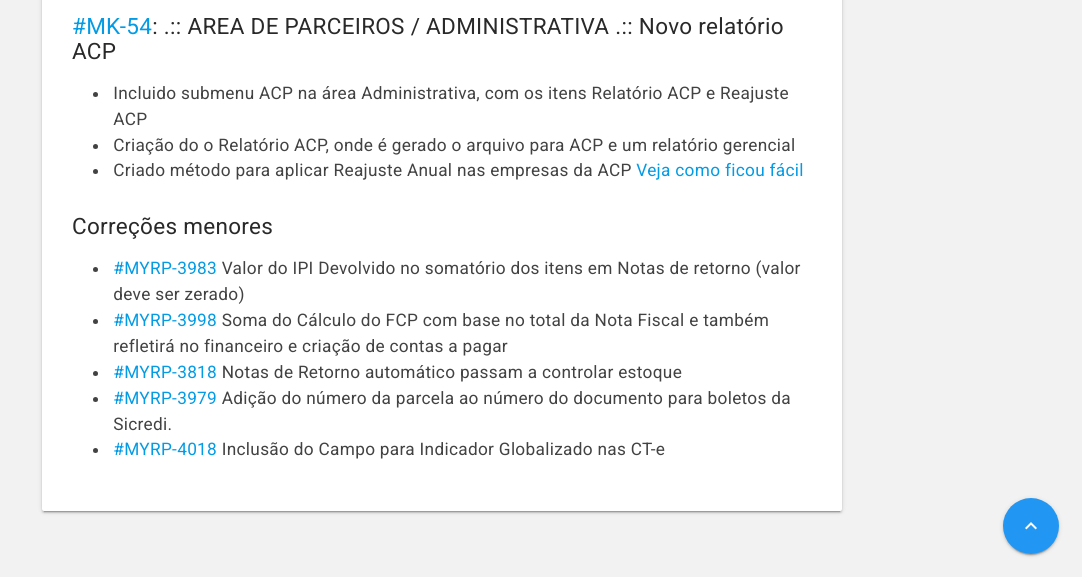
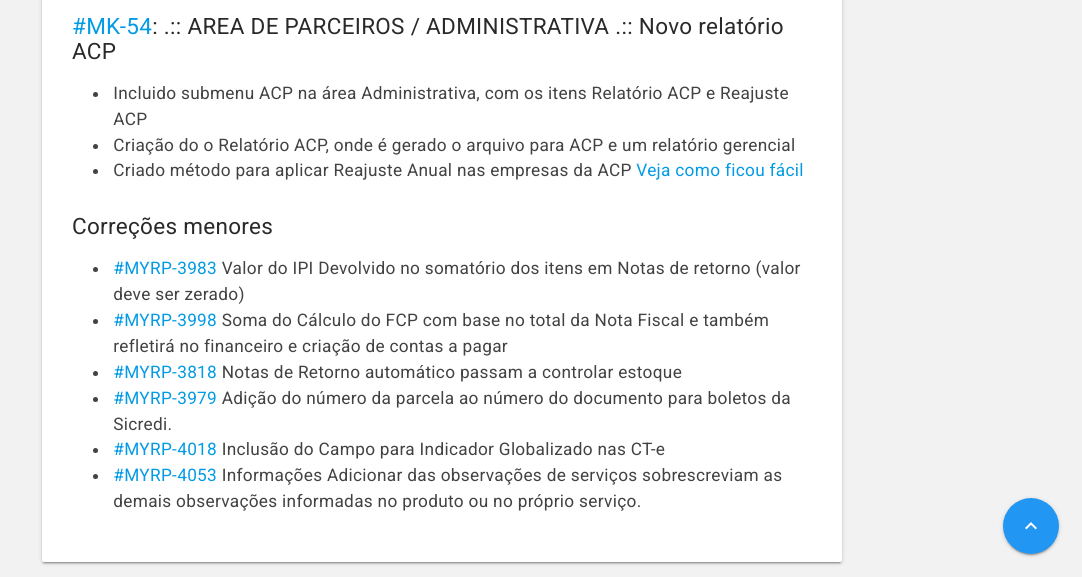
Before and after one commit to myrp-maicon/changelog-myrp, a Jekyll site: the page built from docs/myrp/19.04.01.md, in a window 1280 px wide and 900 px high, scrolled down 1252 px, cut to the strip 323-900 px from the top of the window. Shown: the whole strip, without its empty margins (198-1280 px from the left). Built offline with Jekyll 4.4.1, drawn with Linux system fonts in a browser that asks for light colours; nearby versions of some CDN libraries; our own code applies the rules of GitHub Pages for plain Markdown files; the repository's description, which GitHub fills in, is left out.

Commit message:
AD:MYRP-4053
Informações Adicionar das observações de serviços sobrescreviam as demais observações informadas no produto ou no próprio serviço.

```diff
--- a/docs/myrp/19.04.01.md
+++ b/docs/myrp/19.04.01.md
@@ -24,3 +24,4 @@
 * [#MYRP-3818](https://devmyrp.atlassian.net/browse/MYRP-3818) Notas de Retorno automático passam a controlar estoque
 * [#MYRP-3979](https://devmyrp.atlassian.net/browse/MYRP-3979) Adição do número da parcela ao número do documento para boletos da Sicredi.
 * [#MYRP-4018](https://devmyrp.atlassian.net/browse/MYRP-4018) Inclusão do Campo para Indicador Globalizado nas CT-e
+* [#MYRP-4053](https://devmyrp.atlassian.net/browse/MYRP-4053) Informações Adicionar das observações de serviços sobrescreviam as demais observações informadas no produto ou no próprio serviço.
```
